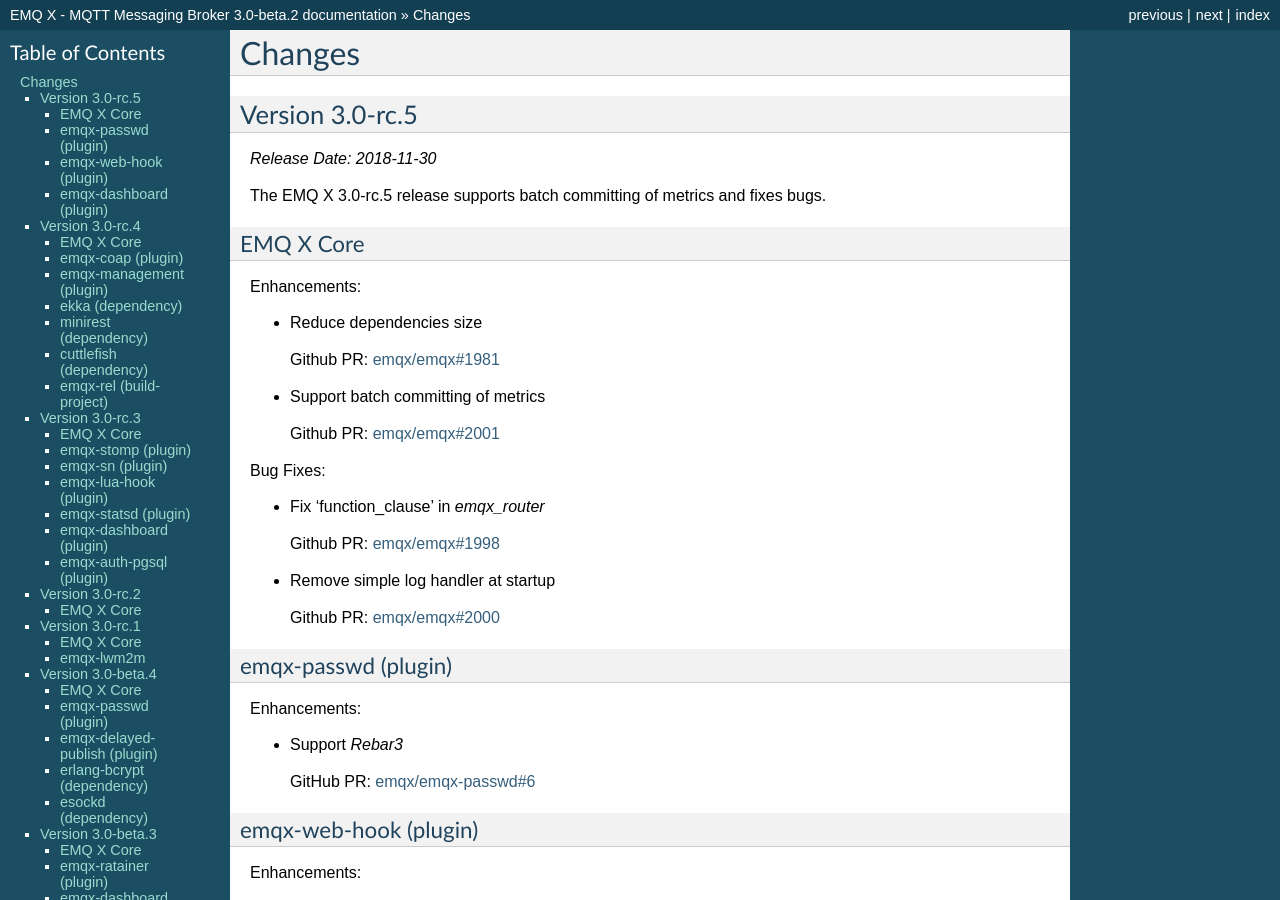
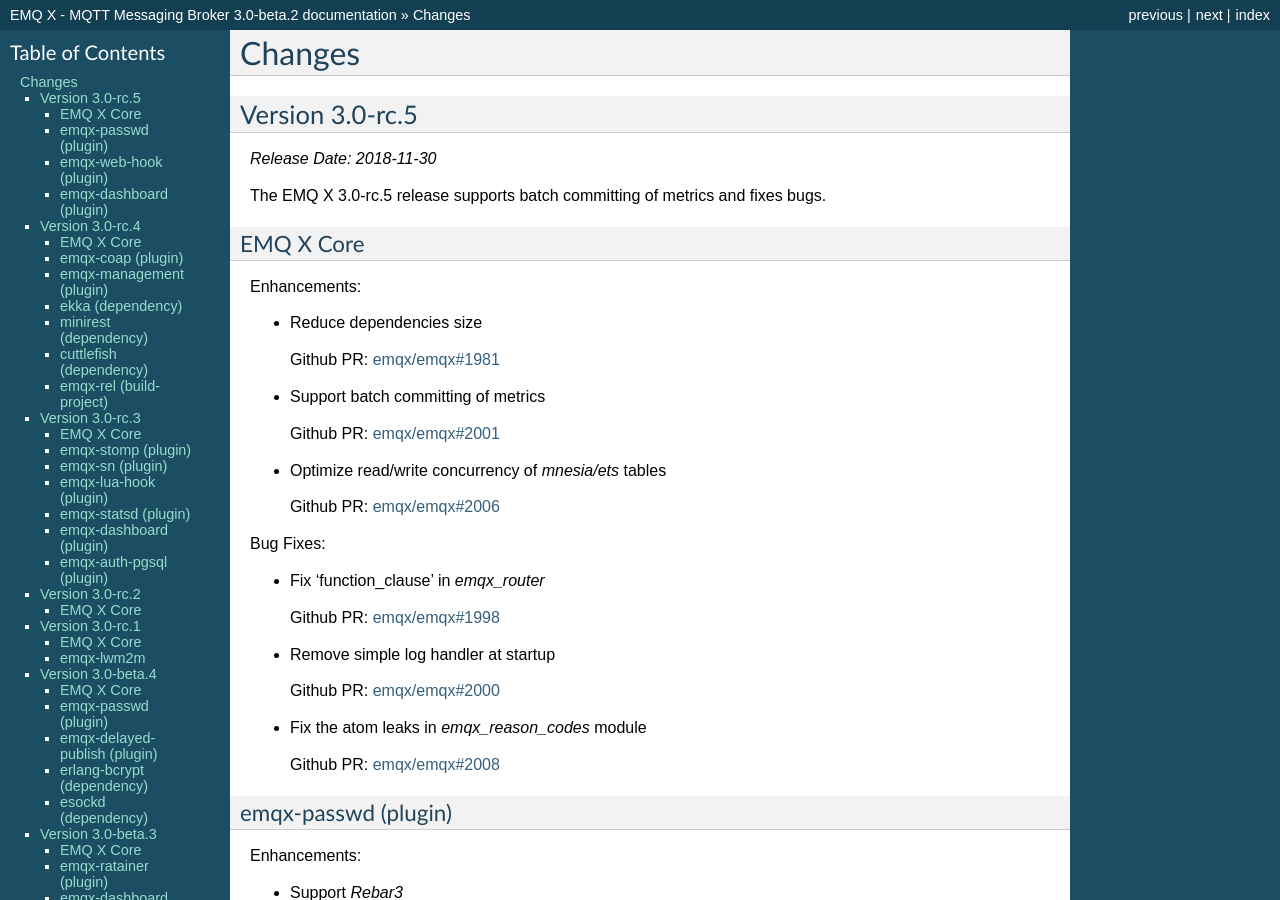
Before and after one commit to emqxarchive/emqx-docs-en, a Sphinx documentation site: the page built from source/changes.rst, in a window 1280 px wide and 900 px high. Built offline with Sphinx 7.4.7, drawn with Linux system fonts in a browser that asks for light colours.

Commit message:
Update change log for v3.0-rc.5

```diff
--- a/source/changes.rst
+++ b/source/changes.rst
@@ -30,6 +30,11 @@
   Github PR:
   `emqx/emqx#2001 <https://github.com/emqx/emqx/pull/2001>`__
 
+- Optimize read/write concurrency of `mnesia/ets` tables
+
+  Github PR:
+  `emqx/emqx#2006 <https://github.com/emqx/emqx/pull/2006>`__
+
 Bug Fixes:
 
 - Fix 'function_clause' in `emqx_router`
@@ -41,6 +46,11 @@
 
   Github PR:
   `emqx/emqx#2000 <https://github.com/emqx/emqx/pull/2000>`__
+
+- Fix the atom leaks in `emqx_reason_codes` module
+
+  Github PR:
+  `emqx/emqx#2008 <https://github.com/emqx/emqx/pull/2008>`__
 
 emqx-passwd (plugin)
 --------------------
```
